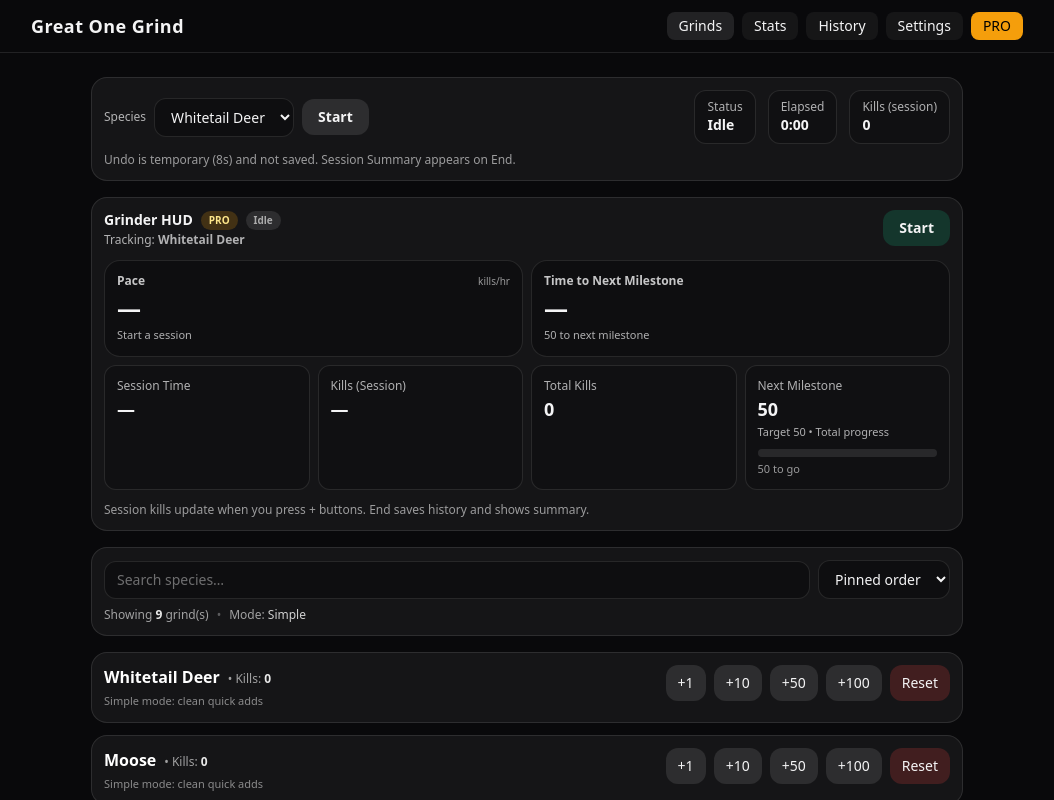
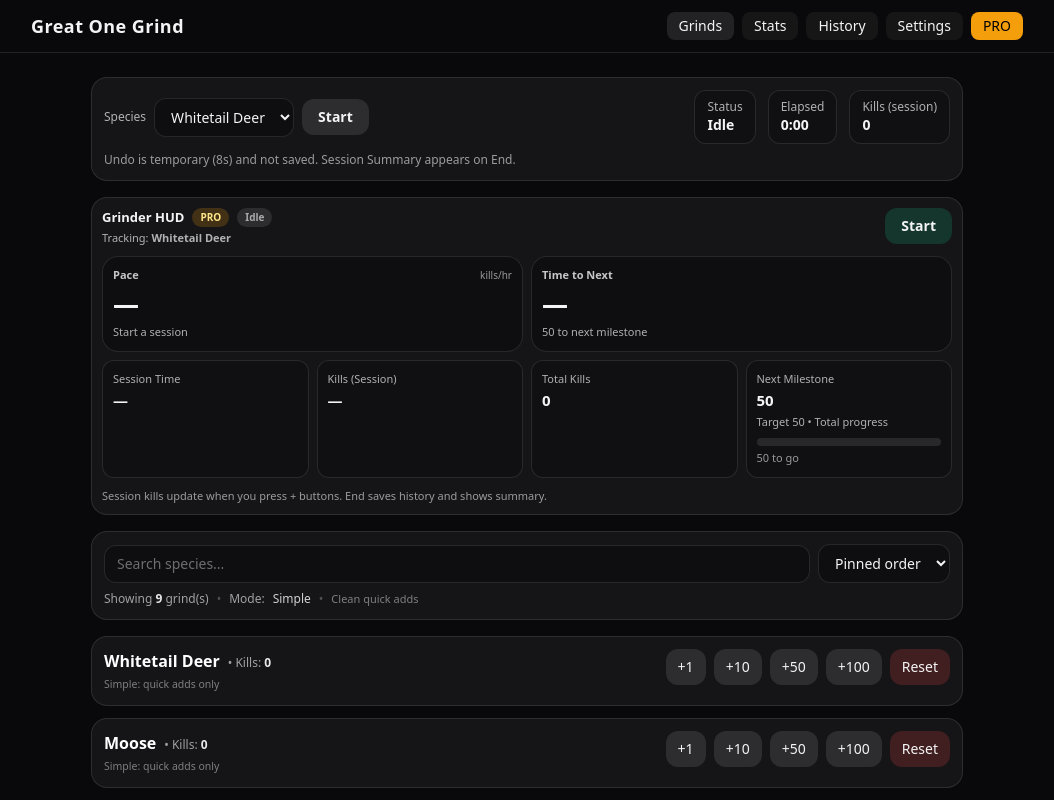
Before and after one commit to Camoford/great-one-grind, a React (Vite) app: page / in a window 1280 px wide. Shown: the top 800 px of the page, without its empty margins (113-1167 px from the left). Built offline with nearby package versions, Linux system fonts and the light colour scheme.

Commit message:
UI polish: fix encoding, calm Hardcore rows, tighten Grinder HUD

```diff
--- a/components/GrinderHUD.tsx
+++ b/components/GrinderHUD.tsx
@@ -161,12 +161,12 @@ export default function GrinderHUD() {
   const timeText = isActive ? timeToNext : "—";
 
   return (
-    <div className="w-full rounded-2xl border border-white/10 bg-white/5 p-3">
+    <div className="w-full rounded-2xl border border-white/10 bg-white/5 p-2.5">
       {/* Header */}
       <div className="flex items-start justify-between gap-3">
         <div className="min-w-0">
           <div className="flex flex-wrap items-center gap-2">
-            <div className="text-sm font-semibold">Grinder HUD</div>
+            <div className="text-[13px] font-semibold">Grinder HUD</div>
 
             <span className="rounded-full bg-amber-500/20 px-2 py-0.5 text-[10px] font-semibold text-amber-200">
               PRO
@@ -188,7 +188,7 @@ export default function GrinderHUD() {
             ) : null}
           </div>
 
-          <div className="mt-0.5 text-xs opacity-70">
+          <div className="mt-0.5 text-[11px] opacity-70">
             Tracking: <span className="font-semibold opacity-100">{species}</span>
           </div>
         </div>
@@ -211,10 +211,10 @@ export default function GrinderHUD() {
       </div>
 
       {/* Primary emphasis row */}
-      <div className="mt-3 grid grid-cols-2 gap-2">
+      <div className="mt-2.5 grid grid-cols-2 gap-2">
         <BigStat label="Pace" value={paceText} unit="kills/hr" hint={isActive ? "Live" : "Start a session"} />
         <BigStat
-          label="Time to Next Milestone"
+          label="Time to Next"
           value={timeText}
           unit=""
           hint={isActive ? `${pretty(remaining)} remaining` : `${pretty(remaining)} to next milestone`}
@@ -234,7 +234,7 @@ export default function GrinderHUD() {
         />
       </div>
 
-      <div className="mt-3 text-xs opacity-60">
+      <div className="mt-2.5 text-[11px] opacity-60">
         Session kills update when you press + buttons. End saves history and shows summary.
       </div>
     </div>
@@ -253,13 +253,13 @@ function BigStat({
   hint?: string;
 }) {
   return (
-    <div className="rounded-2xl border border-white/10 bg-black/30 p-3">
+    <div className="rounded-2xl border border-white/10 bg-black/30 p-2.5">
       <div className="flex items-center justify-between gap-2">
-        <div className="text-xs font-semibold opacity-80">{label}</div>
+        <div className="text-[11px] font-semibold opacity-80">{label}</div>
         {unit ? <div className="text-[10px] opacity-60">{unit}</div> : <div />}
       </div>
 
-      <div className="mt-1 text-2xl font-extrabold tracking-tight leading-tight">{value}</div>
+      <div className="mt-1 text-[26px] font-extrabold tracking-tight leading-tight">{value}</div>
 
       {hint ? <div className="mt-1 text-[11px] opacity-70">{hint}</div> : null}
     </div>
@@ -268,9 +268,9 @@ function BigStat({
 
 function StatCard({ label, value, sub }: { label: string; value: string; sub?: string }) {
   return (
-    <div className="rounded-xl border border-white/10 bg-black/20 p-3">
-      <div className="text-xs opacity-70">{label}</div>
-      <div className="mt-1 text-lg font-semibold leading-tight">{value}</div>
+    <div className="rounded-xl border border-white/10 bg-black/20 p-2.5">
+      <div className="text-[11px] opacity-70">{label}</div>
+      <div className="mt-1 text-[15px] font-semibold leading-tight">{value}</div>
       {sub ? <div className="mt-1 text-[11px] opacity-70">{sub}</div> : null}
     </div>
   );
@@ -288,16 +288,13 @@ function MilestoneCard({
   sub: string;
 }) {
   return (
-    <div className="rounded-xl border border-white/10 bg-black/20 p-3">
-      <div className="text-xs opacity-70">Next Milestone</div>
-      <div className="mt-1 text-lg font-semibold leading-tight">{pretty(target)}</div>
+    <div className="rounded-xl border border-white/10 bg-black/20 p-2.5">
+      <div className="text-[11px] opacity-70">Next Milestone</div>
+      <div className="mt-1 text-[15px] font-semibold leading-tight">{pretty(target)}</div>
       <div className="mt-1 text-[11px] opacity-70">{sub}</div>
 
       <div className="mt-2 h-2 w-full rounded-full bg-white/10">
-        <div
-          className="h-2 rounded-full bg-white/30"
-          style={{ width: `${Math.round(clamp01(progress) * 100)}%` }}
-        />
+        <div className="h-2 rounded-full bg-white/30" style={{ width: `${Math.round(clamp01(progress) * 100)}%` }} />
       </div>
 
       <div className="mt-1 text-[11px] opacity-60">{pretty(remaining)} to go</div>
--- a/components/GrindsList.tsx
+++ b/components/GrindsList.tsx
@@ -67,7 +67,7 @@ export default function GrindsList() {
             <input
               value={search}
               onChange={(e) => setSearch(e.target.value)}
-              placeholder="Search species…"
+              placeholder="Search species..."
               className="w-full rounded-xl border border-white/10 bg-black/30 px-3 py-2 text-sm outline-none placeholder:text-white/40 focus:border-white/20"
             />
 
@@ -99,21 +99,28 @@ export default function GrindsList() {
             Showing <span className="font-semibold text-white/90">{pretty(filtered.length)}</span> grind(s)
           </div>
 
-          <span className="text-white/30">•</span>
+          <span className="text-white/25">•</span>
 
-          <div>
-            Mode:{" "}
-            <span className={hardcoreMode ? "font-semibold text-amber-200" : "text-white/80"}>
+          <div className="flex items-center gap-2">
+            <span>Mode:</span>
+            <span className={hardcoreMode ? "rounded-full border border-amber-200/20 bg-amber-500/10 px-2 py-0.5 font-semibold text-amber-200" : "text-white/80"}>
               {hardcoreMode ? "Hardcore" : "Simple"}
             </span>
           </div>
 
           {hardcoreMode ? (
             <>
-              <span className="text-white/30">•</span>
-              <div className="text-amber-200/80">Negatives + big jumps + reset confirm enabled</div>
+              <span className="text-white/25">•</span>
+              <div className="text-[11px] text-white/45">
+                Negatives enabled • Big jumps enabled • Reset confirm enabled
+              </div>
             </>
-          ) : null}
+          ) : (
+            <>
+              <span className="text-white/25">•</span>
+              <div className="text-[11px] text-white/45">Clean quick adds</div>
+            </>
+          )}
         </div>
       </div>
 
@@ -167,13 +174,16 @@ function GrindRow({
   }
 
   function bClass(kind: "pos" | "neg" | "warn" | "ghost") {
+    // Micro-polish:
+    // - Keep all behavior identical
+    // - De-emphasize negatives so the row feels calmer
     if (kind === "warn") {
       return resetArmed
         ? "rounded-xl border border-amber-200/30 bg-amber-500/20 px-3 py-2 text-sm hover:bg-amber-500/25"
         : "rounded-xl bg-red-500/20 px-3 py-2 text-sm hover:bg-red-500/30";
     }
     if (kind === "neg") {
-      return "rounded-xl border border-white/10 bg-black/35 px-3 py-2 text-sm hover:bg-white/10";
+      return "rounded-xl border border-white/10 bg-black/30 px-3 py-2 text-sm text-white/70 hover:bg-white/10 hover:text-white";
     }
     if (kind === "ghost") {
       return "rounded-xl border border-white/10 bg-black/30 px-3 py-2 text-sm hover:bg-white/10";
@@ -193,19 +203,19 @@ function GrindRow({
           </div>
 
           {hardcore ? (
-            <div className="mt-1 flex flex-wrap items-center gap-2 text-[11px] text-amber-200/80">
-              <span className="rounded-full border border-amber-200/20 bg-amber-500/10 px-2 py-0.5">
+            <div className="mt-1 flex flex-wrap items-center gap-2 text-[10.5px] text-white/45">
+              <span className="rounded-full border border-amber-200/15 bg-amber-500/10 px-2 py-0.5 text-amber-200/90">
                 Hardcore
               </span>
-              <span className="text-white/35">•</span>
-              <span>- / + quick taps</span>
-              <span className="text-white/35">•</span>
-              <span>big jumps</span>
-              <span className="text-white/35">•</span>
-              <span>reset confirm</span>
+              <span className="text-white/20">•</span>
+              <span>Neg / Pos</span>
+              <span className="text-white/20">•</span>
+              <span>Big jumps</span>
+              <span className="text-white/20">•</span>
+              <span>Reset confirm</span>
             </div>
           ) : (
-            <div className="mt-1 text-[11px] text-white/50">Simple mode: clean quick adds</div>
+            <div className="mt-1 text-[10.5px] text-white/45">Simple: quick adds only</div>
           )}
         </div>
 
@@ -269,7 +279,7 @@ function GrindRow({
 
               {/* Row 2: Big jumps + Reset */}
               <div className="flex flex-wrap justify-end gap-2">
-                <span className="hidden select-none self-center text-xs text-white/30 sm:inline">Big:</span>
+                <span className="hidden select-none self-center text-[11px] text-white/25 sm:inline">Big</span>
 
                 <button onClick={() => incKills(grind.id, 500)} className={bClass("pos")} title="Add 500 kills">
                   +500
```
